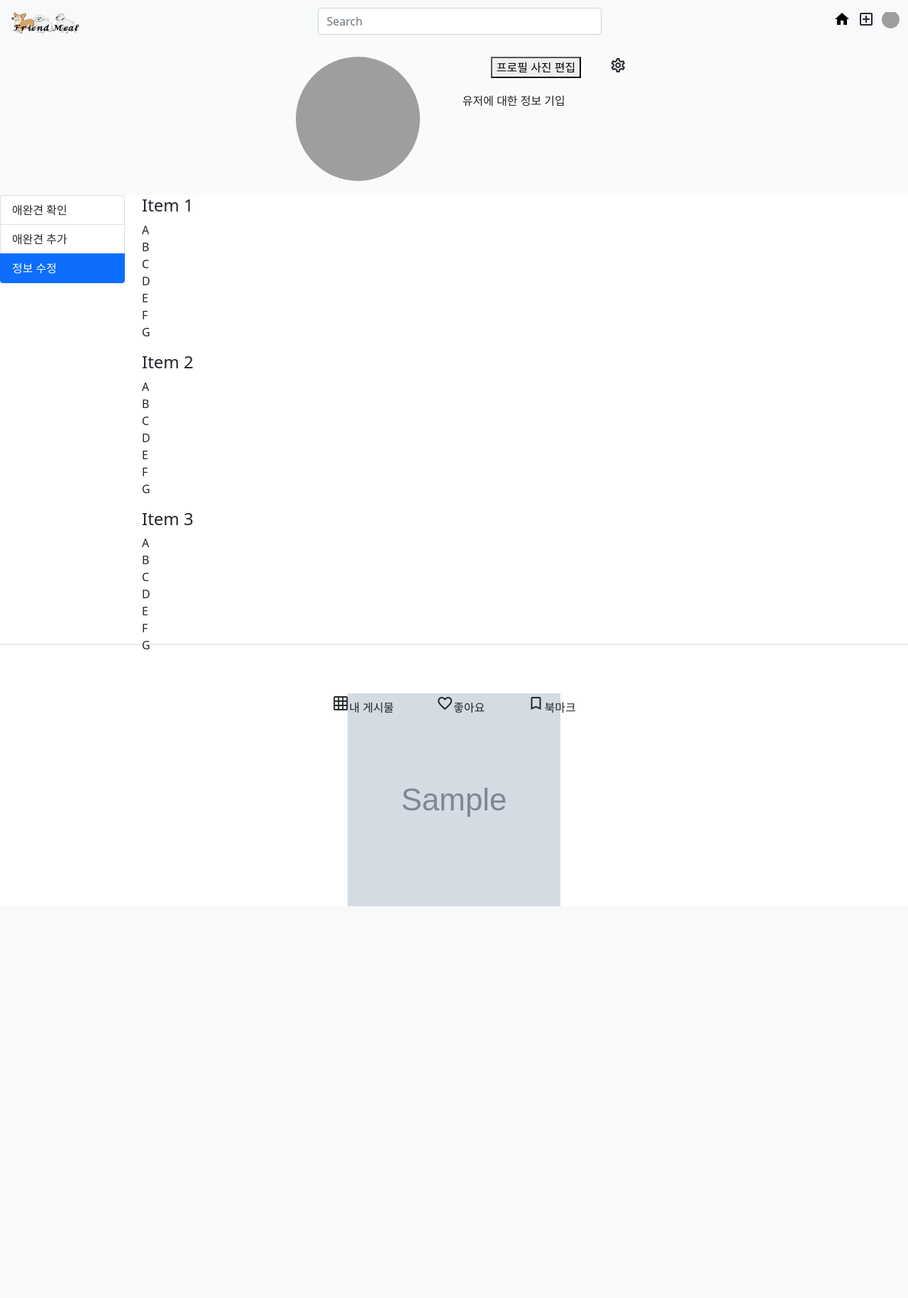
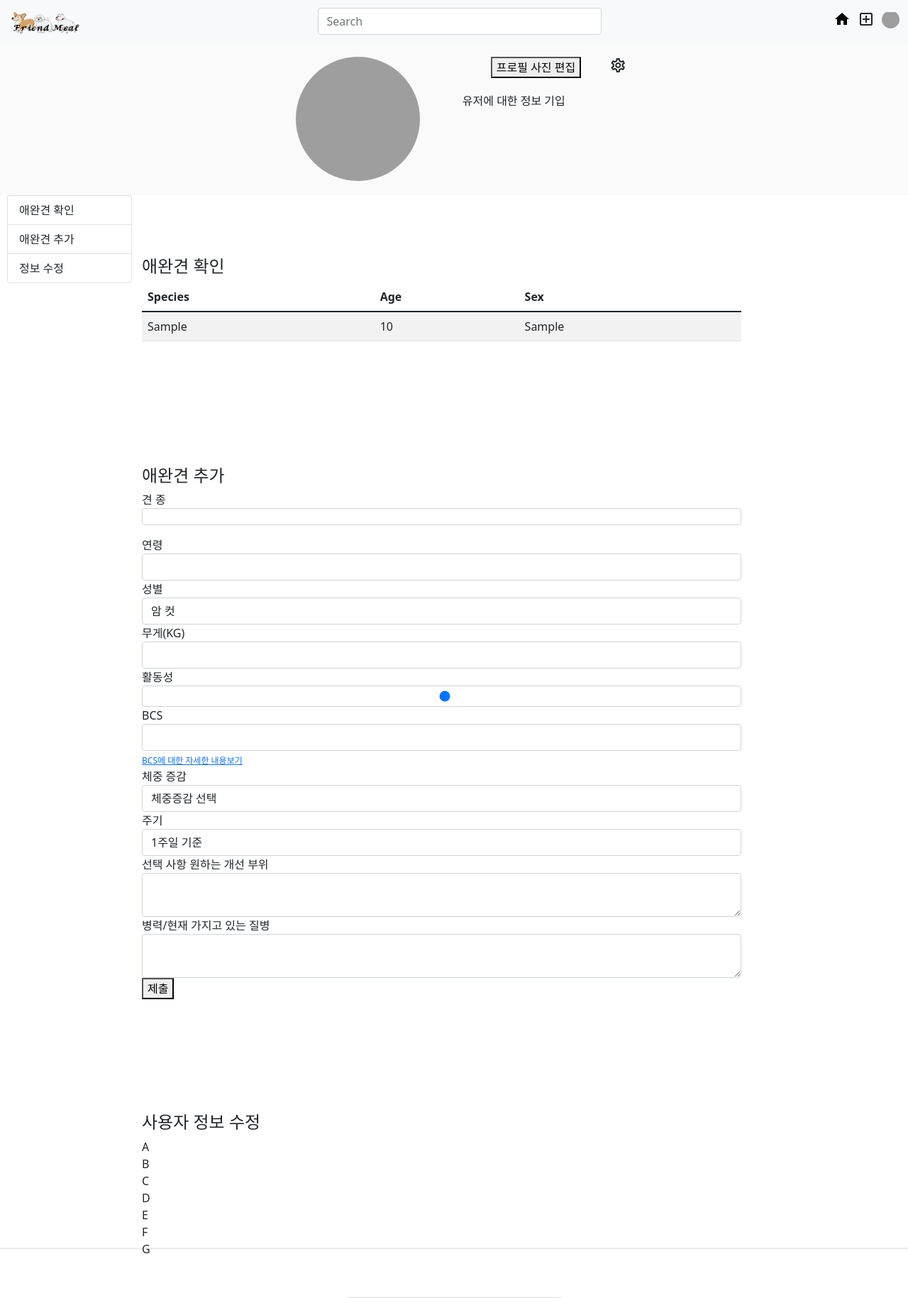
Before and after one commit to HBNU-SWUNIV/come-capstone23-hyperweb, a Django app: template 003 Code/django_pet_instagram/templates/content/profile.html in a window 1280 px wide. Shown: the top 1829 px of the page at 71% size. Before the commit the page ends 1277 px from the top, so only its background shows below. Run offline with Django 3.2, Linux system fonts and the light colour scheme; the template is opened without the code that fills it: values that come from a table or form of the project are taken from there, others are empty; tables that the repository leaves empty hold one stand-in row (values such as "Sample post"); grey boxes marked "Sample" are stand-in pictures; grey boxes are pictures that could not be loaded.

Commit message:
page update 3

```diff
--- a/003 Code/django_pet_instagram/templates/content/profile.html
+++ b/003 Code/django_pet_instagram/templates/content/profile.html
@@ -216,7 +216,7 @@
     <iframe id="contentFrame" class="embed-responsive-item" src="input_page" width="1000px" height="1000px" frameborder="0" allowfullscreen></iframe>
 </div> {% endcomment %}
 <div class="row">
-    <div class="col-4" style="position: fixed;width:200px">
+    <div class="col-4" style="position: fixed;width:200px; margin-left:10px">
       <div id="list-example" class="list-group">
         <a class="list-group-item list-group-item-action" href="#list-item-1">애완견 확인</a>
         <a class="list-group-item list-group-item-action" href="#list-item-2">애완견 추가</a>
@@ -225,27 +225,92 @@
     </div>
     <div class="col-8" style="margin-left:200px">
       <div data-bs-spy="scroll" data-bs-target="#list-example" data-bs-smooth-scroll="true" class="scrollspy-example" tabindex="0">
-        <h4 id="list-item-1">Item 1</h4>
-        <p>
-            A</br>
-            B</br>
-            C</br>
-            D</br>
-            E</br>
-            F</br>
-            G</br>
-        </p>
-        <h4 id="list-item-2">Item 2</h4>
-        <p>
-            A</br>
-            B</br>
-            C</br>
-            D</br>
-            E</br>
-            F</br>
-            G</br>
-        </p>
-        <h4 id="list-item-3">Item 3</h4>
+        <h4 id="list-item-1"></br></br></br>애완견 확인</h4>
+        <table class="table table-striped">
+            <thead>
+                <tr>
+                    <th>Species</th>
+                    <th>Age</th>
+                    <th>Sex</th>
+                    <!-- 필요한 경우 다른 필드 추가 -->
+                </tr>
+            </thead>
+            <tbody>
+                {% for dog in dogs %}
+                    <tr>
+                        <td>{{ dog.species }}</td>
+                        <td>{{ dog.age }}</td>
+                        <td>{{ dog.sex }}</td>
+                        <!-- 필요한 경우 다른 필드 추가 -->
+                    </tr>
+                {% endfor %}
+            </tbody>
+        </table>
+        </br></br></br>
+
+        <h4 id="list-item-2"></br></br></br>애완견 추가</h4>
+        <form action="{% url 'submit_pet_info' %}" method="post">
+            {% csrf_token %}
+            <div class="form-group">
+            <label>견 종</label>
+            <input type="text" class="form-control" id="input_bread" name="breed" oninput="filterWords()" style="font-size: 14px; height: 24px">
+            <ul id="suggestions" class="suggestions"></ul>
+            </div>
+
+            <div class="form-group">
+            <label for="age">연령</label>
+            <input type="number" class="form-control" id="age" name="age">
+            </div>
+
+            <div class="form-group">
+            <label for="gender">성별</label>
+            <select class="form-control" id="gender" name="gender">
+                <option value="수컷">암 컷</option>
+                <option value="암컷">수 컷</option>
+                <option value="중성">중 성</option>
+            </select>
+            </div>
+
+            <div class="form-group">
+            <label for="age">무게(KG)</label>
+            <input type="number" class="form-control" id="weight" name="weight">
+            </div>
+
+            <div class="form-group">
+            <label for="activityLevel">활동성</label>
+            <input type="range" class="form-control" id="activityLevel" name="activityLevel" min="1" max="100" onchange="updateInput()" oninput="document.getElementById('value1').innerHTML=this.value;">
+            <span id="value1"></span>
+            <label for="bcs">BCS</label>
+            <input type="number" class="form-control" id="bcs" name="bcs" min="1" max="9">
+            <a href="/media/BCS_image.png" target="_blank" style="font-size: 12px;" id="BCS_image">BCS에 대한 자세한 내용보기</a>
+            </div>
+            <label for="weightChange">체중 증감</label>
+            <select class="form-control" id="weightChange" name="weightChange">
+                <option value="" selected disabled>체중증감 선택</option>
+                <option value="lose a lot of weight">lose a lot of weight</option>
+                <option value="lose a little weight">lose a little weight</option>
+                <option value="maintain weight">maintain weight</option>
+                <option value="gain a little weight">gain a little weight</option>
+                <option value="gain a lot of weight">gain a lot of weight</option>
+            </select>
+
+            <label for="cycle">주기</label>
+            <select class="form-control" id="cycle" name="cycle">
+                <option value="1주일 기준">1주일 기준</option>
+                <option value="1달 기준">1달 기준</option>
+                <option value="1년 기준">1년 기준</option>
+            </select>
+            <label>선택 사항</label>
+            <label for="desiredImprovement">원하는 개선 부위</label>
+            <textarea class="form-control" class="form-control" id="desiredImprovement" name="desiredImprovement"></textarea>
+
+            <label for="medicalHistory">병력/현재 가지고 있는 질병</label>
+            <textarea class="form-control" class="form-control" id="medicalHistory" name="medicalHistory"></textarea>
+            <button type="submit">제출</button>
+        </form>
+        </br></br></br>
+
+        <h4 id="list-item-3"></br></br></br>사용자 정보 수정</h4>
         <p>
             A</br>
             B</br>
```
Also changed, not shown: 003 Code/django_pet_instagram/content/views.py (+7 -2 lines).
